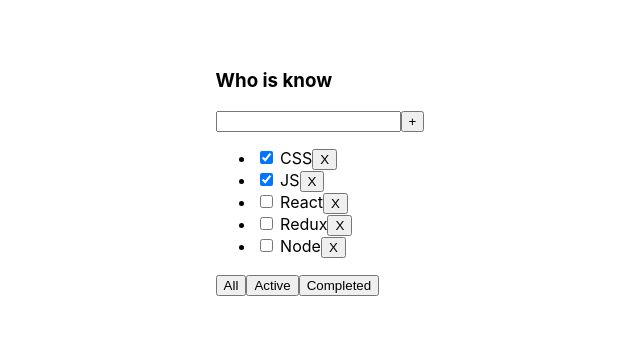
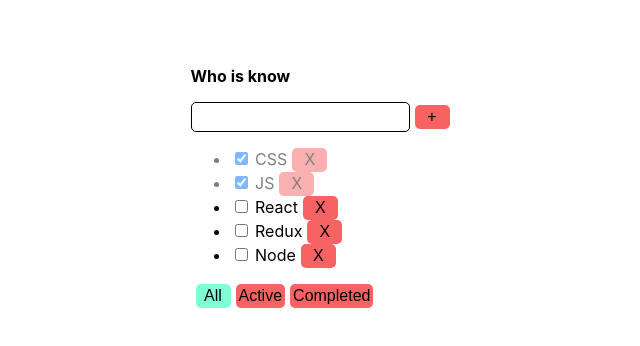
Before and after one commit to aislamtime/todolist-ts, a React (Create React App) app: page / in a window 1280 px wide. Shown: the top 346 px of the page, without its empty margins (320-960 px from the left). Built offline with nearby package versions, Linux system fonts and the light colour scheme.

Commit message:
Added new features

```diff
--- a/src/App.css
+++ b/src/App.css
@@ -1,3 +1,6 @@
+* {
+	font-size: 16px;
+}
 #root {
 	padding: 50px;
 }
@@ -6,3 +9,34 @@
 	justify-content: space-around;
 	align-items: center;
 }
+
+input {
+	border: 1px solid black;
+	border-radius: 5px;
+	padding: 5px;
+	font-size: 16px;
+}
+button {
+	padding: 3px;
+	min-width: 35px;
+	margin: 0 0 0 5px;
+	border-radius: 5px;
+	border: none;
+	background-color: rgb(247, 99, 99);
+	cursor: pointer;
+}
+
+.error {
+	border: 1px solid red;
+}
+.errorMessage {
+	color: red;
+}
+
+.active {
+	background-color: aquamarine;
+}
+
+.completeTask {
+	opacity: 0.5;
+}
--- a/src/App.tsx
+++ b/src/App.tsx
@@ -25,6 +25,14 @@ function App() {
 		tasks = tasks.filter((task) => task.isDone === false);
 	}
 
+	const changeStatus = (id: string, isDone: boolean) => {
+		let task = tasks.find((t) => t.id === id);
+		if (task) {
+			task.isDone = isDone;
+			setTasks([...tasks]);
+		}
+	};
+
 	return (
 		<div className='App'>
 			<TodoList
@@ -32,6 +40,8 @@ function App() {
 				tasks={tasks}
 				setTasks={setTasks}
 				setFilter={setFilter}
+				changeTaskStatus={changeStatus}
+				filter={filter}
 			/>
 		</div>
 	);
--- a/src/components/Button/Button.tsx
+++ b/src/components/Button/Button.tsx
@@ -1,8 +1,10 @@
 import React from 'react';
+import './../../App.css';
 
 export type ButtonPropsType = {
 	name: string;
 	click: () => void;
+	className?: string;
 };
 
 export function Button(props: ButtonPropsType) {
@@ -12,7 +14,9 @@ export function Button(props: ButtonPropsType) {
 
 	return (
 		<>
-			<button onClick={onClickHandler}>{props.name}</button>
+			<button className={props.className} onClick={onClickHandler}>
+				{props.name}
+			</button>
 		</>
 	);
 }
--- a/src/components/Input/Input.tsx
+++ b/src/components/Input/Input.tsx
@@ -1,14 +1,18 @@
 import React, { ChangeEvent, KeyboardEvent } from 'react';
+import './../../App.css';
 
 type InputPropsType = {
 	title: string;
+	className: string;
 	setTitle: (title: string) => void;
 	callBack: () => void;
+	setError: (error: string) => void;
 };
 
 export function Input(props: InputPropsType) {
 	const onInputChangeHandler = (e: ChangeEvent<HTMLInputElement>) => {
 		props.setTitle(e.currentTarget.value);
+		props.setError('');
 	};
 
 	const onKeyDownHandler = (e: KeyboardEvent<HTMLInputElement>) =>
@@ -16,6 +20,7 @@ export function Input(props: InputPropsType) {
 
 	return (
 		<input
+			className={props.className}
 			value={props.title}
 			onChange={onInputChangeHandler}
 			onKeyDown={onKeyDownHandler}
--- a/src/components/TodoList/TodoList.tsx
+++ b/src/components/TodoList/TodoList.tsx
@@ -2,6 +2,7 @@ import React, { KeyboardEvent, ChangeEvent, useState } from 'react';
 import { v1 } from 'uuid';
 import { Button } from '../Button/Button';
 import { Input } from '../Input/Input';
+import './../../App.css';
 
 export type TasksType = {
 	id: string;
@@ -15,14 +16,14 @@ type TodoListPropsType = {
 	titleValue: string;
 	tasks: Array<TasksType>;
 	setTasks: (tasks: Array<TasksType>) => void;
+	filter: string;
 	setFilter: (filter: FilterValuesType) => void;
-	//removeTask: (id: string) => void;
-	//filterTasks: Function;
-	//addTask: () => void;
+	changeTaskStatus: (id: string, isDone: boolean) => void;
 };
 
 export function TodoList(props: TodoListPropsType) {
 	let [title, setTitle] = useState('');
+	let [error, setError] = useState<string>('');
 
 	const filterTasks = (buttonName: FilterValuesType) => {
 		props.setFilter(buttonName);
@@ -34,12 +35,13 @@ export function TodoList(props: TodoListPropsType) {
 	};
 
 	const addTask = (title: string) => {
-		if (title !== '') {
+		if (title.trim() !== '') {
 			let newTask = { id: v1(), name: title, isDone: false };
 			props.setTasks([newTask, ...props.tasks]);
 			setTitle('');
+			setError('');
 		} else {
-			alert('Введите имя задачи!');
+			setError('Message is require!');
 		}
 	};
 
@@ -51,27 +53,59 @@ export function TodoList(props: TodoListPropsType) {
 		<div>
 			<TodoListTitle title={props.titleValue} />
 			<div>
-				<Input title={title} setTitle={setTitle} callBack={addTaskHandler} />
+				<Input
+					className={error && 'error'}
+					title={title}
+					setTitle={setTitle}
+					callBack={addTaskHandler}
+					setError={setError}
+				/>
 				<Button name='+' click={addTaskHandler} />
+				{error && <div className='errorMessage'>{error}</div>}
 			</div>
 
 			<ul>
 				{props.tasks.map((task) => {
+					const onChangeStatusHandler = (e: ChangeEvent<HTMLInputElement>) => {
+						const newIsDone = e.currentTarget.checked;
+						props.changeTaskStatus(task.id, newIsDone);
+					};
+
+					const onRemoveClickHandler = () => {
+						removeTask(task.id);
+					};
+
 					return (
-						<li key={task.id}>
-							<input type='checkbox' checked={task.isDone} />{' '}
+						<li className={task.isDone ? 'completeTask' : ''} key={task.id}>
+							<input
+								type='checkbox'
+								onChange={onChangeStatusHandler}
+								checked={task.isDone}
+							/>{' '}
 							<span>{task.name}</span>
 							{/*Кнопка которая удаляет таск*/}
-							<Button name={'X'} click={() => removeTask(task.id)} />
+							<Button name={'X'} click={onRemoveClickHandler} />
 						</li>
 					);
 				})}
 			</ul>
 
 			<div>
-				<Button name={'All'} click={() => filterTasks('all')} />
-				<Button name={'Active'} click={() => filterTasks('active')} />
-				<Button name={'Completed'} click={() => filterTasks('completed')} />
+				<Button
+					className={props.filter === 'all' ? 'active' : ''}
+					name={'All'}
+					click={() => filterTasks('all')}
+				/>
+				<Button
+					className={props.filter === 'active' ? 'active' : ''}
+					name={'Active'}
+					click={() => filterTasks('active')}
+				/>
+				<Button
+					className={props.filter === 'completed' ? 'active' : ''}
+					name={'Completed'}
+					click={() => filterTasks('completed')}
+				/>
 			</div>
 		</div>
 	);
```
